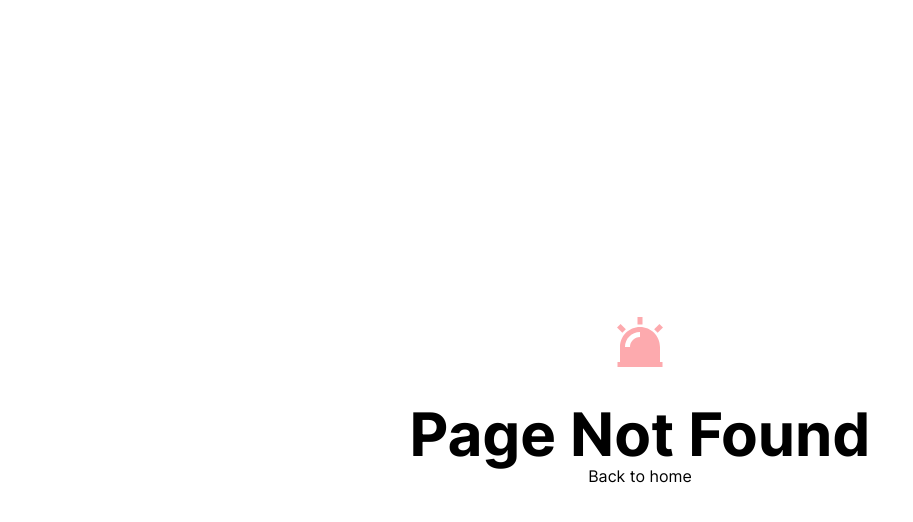
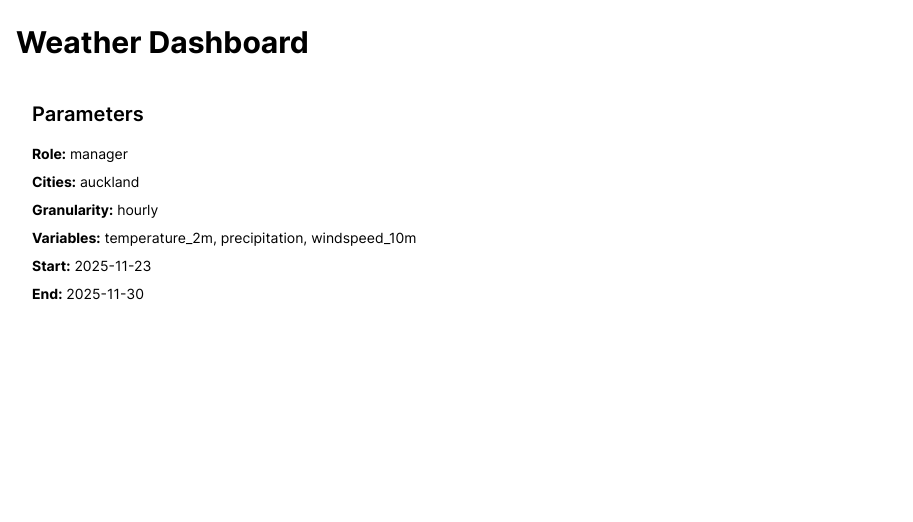
Before and after one commit to spacekey28/demo-weather-dashboard-next-daisyui, a Next.js app: page /dashboard in a window 1280 px wide. Before the commit this address had no page. Shown: the top 522 px of the page, without its empty margins (0-913 px from the left). Built offline with nearby package versions, Linux system fonts and the light colour scheme.

Commit message:
Create dashboard/page.tsx as Server Component

```diff
--- /dev/null
+++ b/src/app/dashboard/page.tsx
@@ -0,0 +1,98 @@
+/**
+ * Calculate default date range (upcoming 7 days)
+ */
+function getDefaultDateRange(): { start: string; end: string } {
+  const today = new Date();
+  const endDate = new Date(today);
+  endDate.setDate(today.getDate() + 7);
+
+  const formatDate = (date: Date): string => {
+    return date.toISOString().split('T')[0];
+  };
+
+  return {
+    start: formatDate(today),
+    end: formatDate(endDate),
+  };
+}
+
+/**
+ * Get default variables based on granularity
+ */
+function getDefaultVariables(granularity: 'hourly' | 'daily'): string[] {
+  if (granularity === 'hourly') {
+    return ['temperature_2m', 'precipitation', 'windspeed_10m'];
+  }
+  return ['temperature_2m_max', 'temperature_2m_min', 'precipitation_sum'];
+}
+
+interface DashboardPageProps {
+  searchParams: Promise<Record<string, string | string[] | undefined>>;
+}
+
+/**
+ * Dashboard page - Server Component
+ * Displays weather data for selected cities
+ */
+export default async function DashboardPage({
+  searchParams,
+}: DashboardPageProps) {
+  // Extract searchParams from page props
+  const params = await searchParams;
+
+  // Parse URL parameters with defaults
+  // Default city: Auckland
+  const cityParam = params.city ?? 'auckland';
+  const cities = String(cityParam).split(',');
+
+  // Default granularity: hourly
+  const gran = (params.gran ?? 'hourly') as 'hourly' | 'daily';
+
+  // Default variables based on granularity
+  const varsParam = params.vars;
+  const vars = varsParam
+    ? String(varsParam).split(',').filter(Boolean)
+    : getDefaultVariables(gran);
+
+  // Default date range: upcoming 7 days
+  const defaultDateRange = getDefaultDateRange();
+  const start = (params.start as string | undefined) ?? defaultDateRange.start;
+  const end = (params.end as string | undefined) ?? defaultDateRange.end;
+
+  // Default role: manager
+  const role = (params.role ?? 'manager') as 'manager' | 'analyst';
+
+  return (
+    <main className='container mx-auto px-4 py-6'>
+      <div className='space-y-6'>
+        <h1 className='text-3xl font-bold'>Weather Dashboard</h1>
+        <div className='rounded-lg bg-base-200 p-4'>
+          <h2 className='text-xl font-semibold mb-4'>Parameters</h2>
+          <div className='space-y-2 text-sm'>
+            <p>
+              <strong>Role:</strong> {role}
+            </p>
+            <p>
+              <strong>Cities:</strong> {cities.join(', ')}
+            </p>
+            <p>
+              <strong>Granularity:</strong> {gran}
+            </p>
+            <p>
+              <strong>Variables:</strong> {vars.join(', ')}
+            </p>
+            <p>
+              <strong>Start:</strong> {start}
+            </p>
+            <p>
+              <strong>End:</strong> {end}
+            </p>
+          </div>
+        </div>
+        {/* RoleToggle + FilterBar placeholder */}
+        {/* Manager: <KpiCards data={results} /> */}
+        {/* Analyst: <Charts data={results} /> */}
+      </div>
+    </main>
+  );
+}
```
